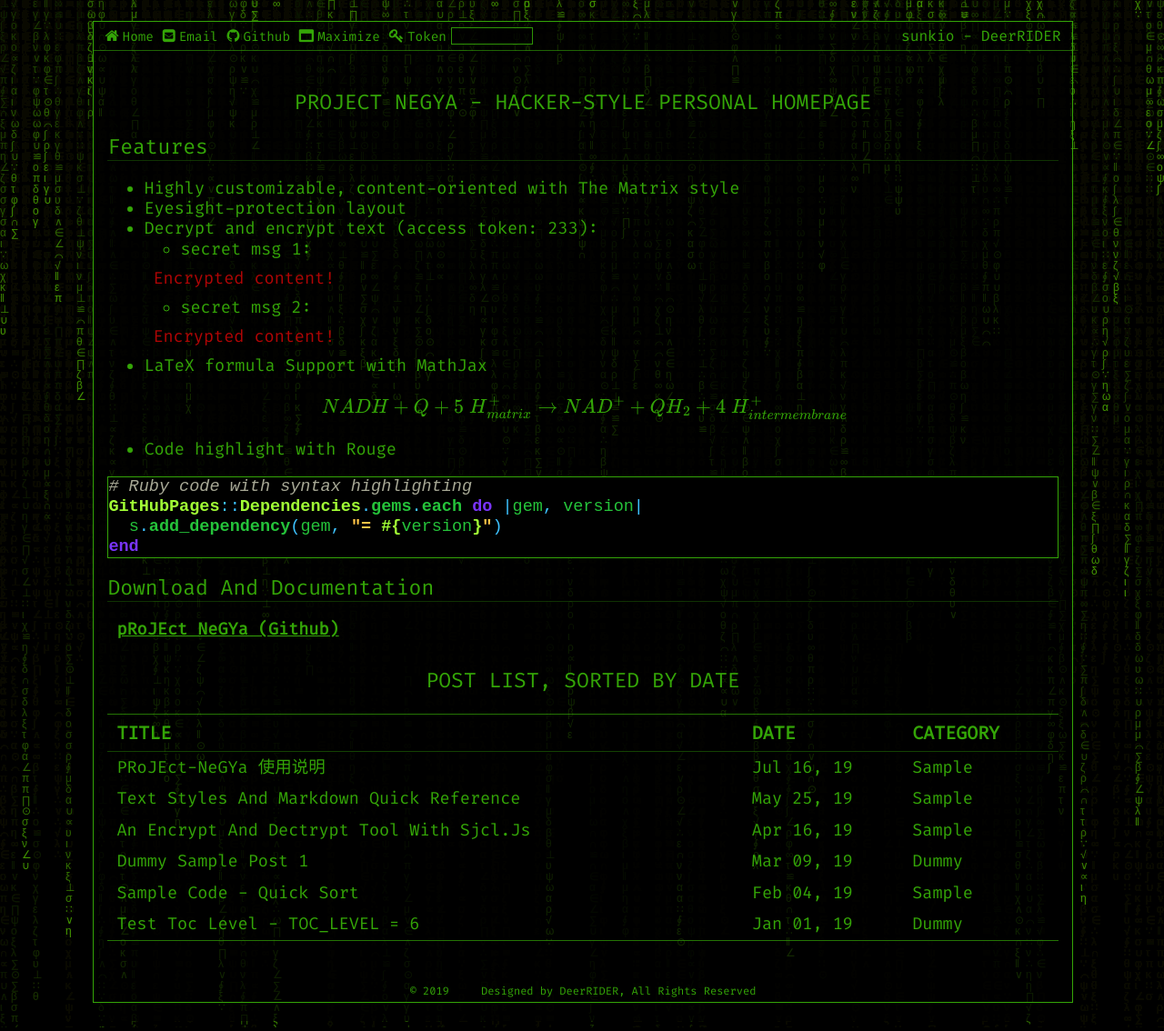
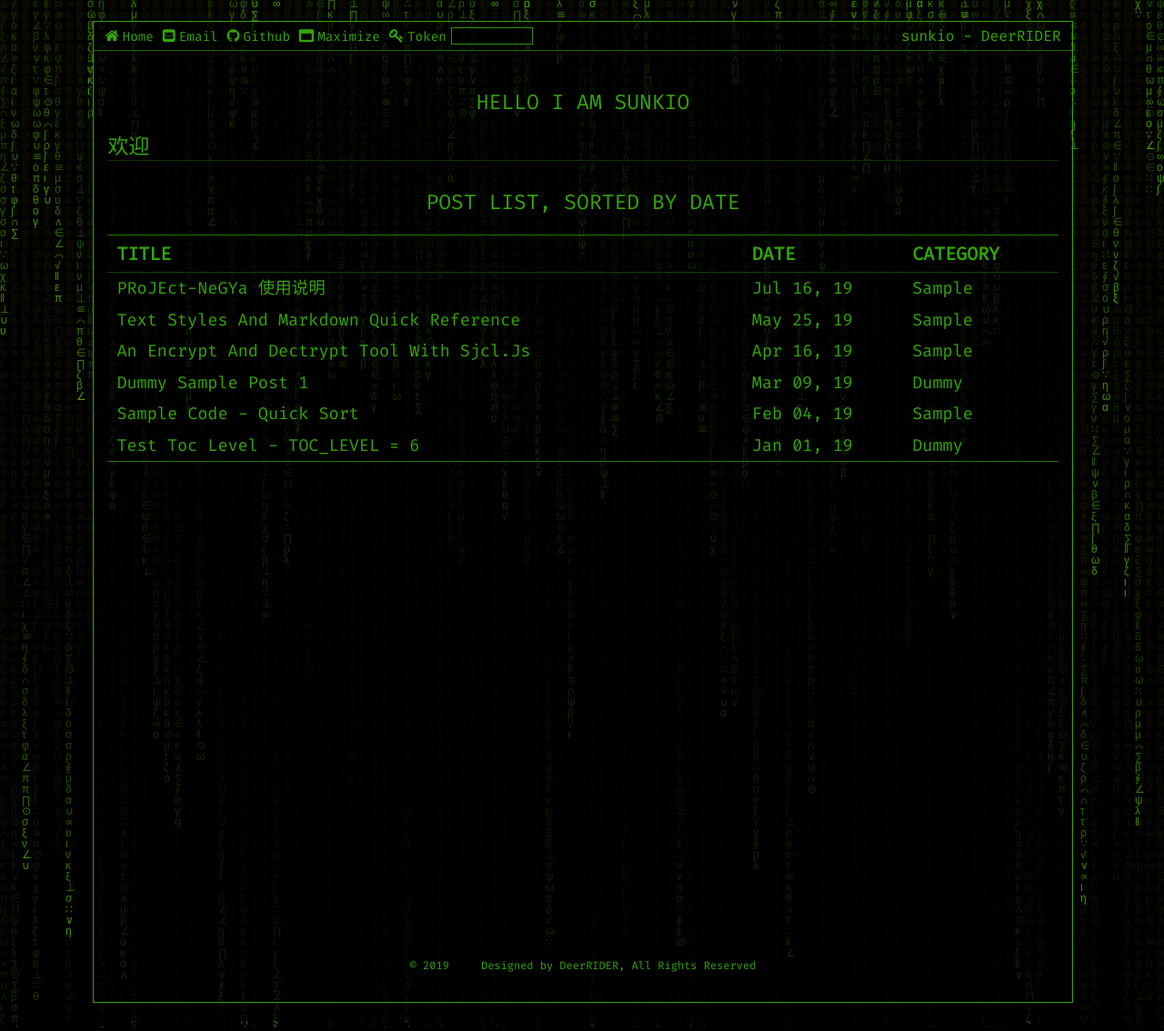
Before and after one commit to sunkiol/sunkiol.github.io, a Jekyll site: the page built from pages/index.md, in a window 1280 px wide. Shown: the whole page at 91% size. Built offline with Jekyll 4.4.1, drawn with Linux system fonts in a browser that asks for light colours; formulas are drawn with MathJax 3.

Commit message:
Update index.md

````diff
--- a/pages/index.md
+++ b/pages/index.md
@@ -11,30 +11,6 @@
 permalink: /
 ---
 
-# PROJECT NEGYA - HACKER-STYLE PERSONAL HOMEPAGE
+# Hello I am Sunkio
 
-##  Features
-* Highly customizable, content-oriented with The Matrix style
-* Eyesight-protection layout
-* Decrypt and encrypt text (access token: 233):
-  * secret msg 1:
-  <p class="encrypted" id="/MZAf/PKx9jpw8/Jnp7XQQFki2ibGnArZP46W+keVThXquhWwFROEFnbY8eC57Tw==">Encrypted content!</p>
-  * secret msg 2:
-  <p class="encrypted" id="G7D+0370pNmixIP1j7teCg1jtm9XCdOWYFH61lcM0LYWlT0hB3rS9raIs=">Encrypted content!</p>
-* LaTeX formula Support with MathJax
-
-$$
-NADH+Q+5\;H_{matrix}^{+}\rightarrow NAD^{+}+QH_{2}+4\;H_{intermembrane}^{+}\!
-$$
-
-* Code highlight with Rouge
-
-```ruby
-# Ruby code with syntax highlighting
-GitHubPages::Dependencies.gems.each do |gem, version|
-  s.add_dependency(gem, "= #{version}")
-end
-```
-## Download and Documentation
-
-[**pRoJEct NeGYa (Github)**](https://github.com/akiritsu/pRoJEct-NeGYa)
+## 欢迎
````
